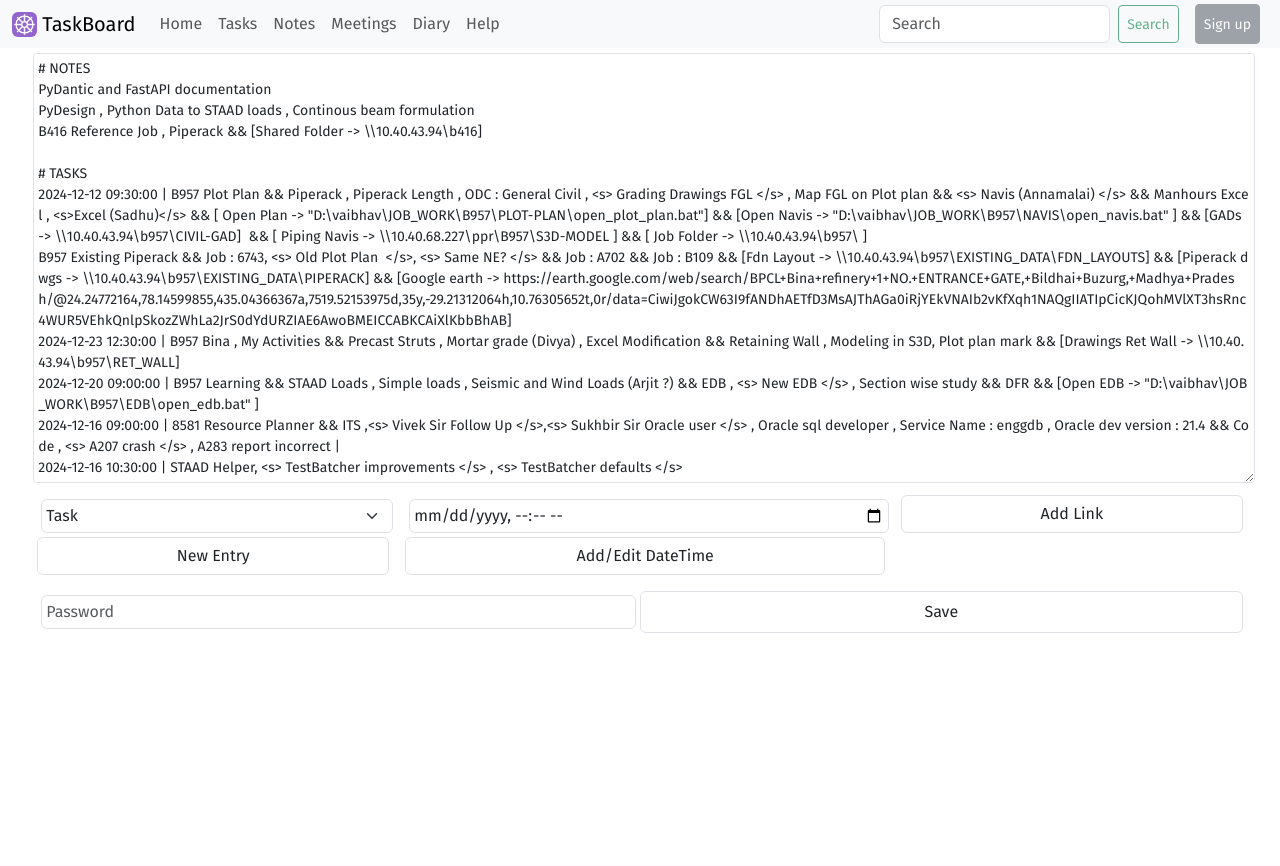
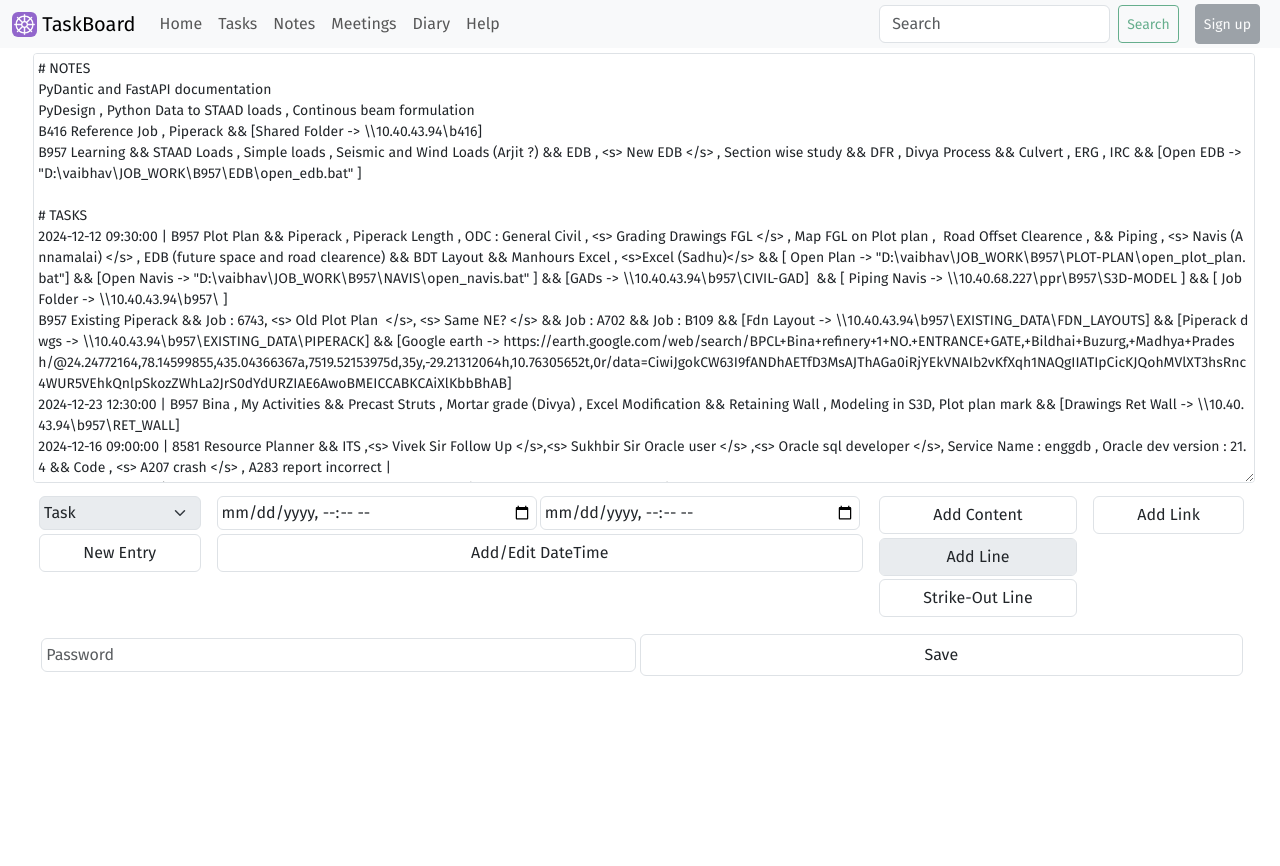
Before and after one commit to vsharma2430/TaskBoard, a FastAPI app: page /diary/ in a window 1280 px wide. Shown: the top 866 px of the page. Run offline with FastAPI, Linux system fonts and the light colour scheme; some libraries are stand-ins or nearby versions.

Commit message:
Diary entry part 4

```diff
--- a/diary.txt
+++ b/diary.txt
@@ -2,16 +2,17 @@
 PyDantic and FastAPI documentation
 PyDesign , Python Data to STAAD loads , Continous beam formulation
 B416 Reference Job , Piperack && [Shared Folder -> \\10.40.43.94\b416]
+B957 Learning && STAAD Loads , Simple loads , Seismic and Wind Loads (Arjit ?) && EDB , <s> New EDB </s> , Section wise study && DFR , Divya Process && Culvert , ERG , IRC && [Open EDB -> "D:\vaibhav\JOB_WORK\B957\EDB\open_edb.bat" ]
 
 # TASKS
-2024-12-12 09:30:00 | B957 Plot Plan && Piperack , Piperack Length , ODC : General Civil , <s> Grading Drawings FGL </s> , Map FGL on Plot plan && <s> Navis (Annamalai) </s> && Manhours Excel , <s>Excel (Sadhu)</s> && [ Open Plan -> "D:\vaibhav\JOB_WORK\B957\PLOT-PLAN\open_plot_plan.bat"] && [Open Navis -> "D:\vaibhav\JOB_WORK\B957\NAVIS\open_navis.bat" ] && [GADs -> \\10.40.43.94\b957\CIVIL-GAD]  && [ Piping Navis -> \\10.40.68.227\ppr\B957\S3D-MODEL ] && [ Job Folder -> \\10.40.43.94\b957\ ]
+2024-12-12 09:30:00 | B957 Plot Plan && Piperack , Piperack Length , ODC : General Civil , <s> Grading Drawings FGL </s> , Map FGL on Plot plan ,  Road Offset Clearence , && Piping , <s> Navis (Annamalai) </s> , EDB (future space and road clearence) && BDT Layout && Manhours Excel , <s>Excel (Sadhu)</s> && [ Open Plan -> "D:\vaibhav\JOB_WORK\B957\PLOT-PLAN\open_plot_plan.bat"] && [Open Navis -> "D:\vaibhav\JOB_WORK\B957\NAVIS\open_navis.bat" ] && [GADs -> \\10.40.43.94\b957\CIVIL-GAD]  && [ Piping Navis -> \\10.40.68.227\ppr\B957\S3D-MODEL ] && [ Job Folder -> \\10.40.43.94\b957\ ]
 B957 Existing Piperack && Job : 6743, <s> Old Plot Plan  </s>, <s> Same NE? </s> && Job : A702 && Job : B109 && [Fdn Layout -> \\10.40.43.94\b957\EXISTING_DATA\FDN_LAYOUTS] && [Piperack dwgs -> \\10.40.43.94\b957\EXISTING_DATA\PIPERACK] && [Google earth -> https://earth.google.com/web/search/BPCL+Bina+refinery+1+NO.+ENTRANCE+GATE,+Bildhai+Buzurg,+Madhya+Pradesh/@24.24772164,78.14599855,435.04366367a,7519.52153975d,35y,-29.21312064h,10.76305652t,0r/data=CiwiJgokCW63I9fANDhAETfD3MsAJThAGa0iRjYEkVNAIb2vKfXqh1NAQgIIATIpCicKJQohMVlXT3hsRnc4WUR5VEhkQnlpSkozZWhLa2JrS0dYdURZIAE6AwoBMEICCABKCAiXlKbbBhAB]
 2024-12-23 12:30:00 | B957 Bina , My Activities && Precast Struts , Mortar grade (Divya) , Excel Modification && Retaining Wall , Modeling in S3D, Plot plan mark && [Drawings Ret Wall -> \\10.40.43.94\b957\RET_WALL]
-2024-12-20 09:00:00 | B957 Learning && STAAD Loads , Simple loads , Seismic and Wind Loads (Arjit ?) && EDB , <s> New EDB </s> , Section wise study && DFR && [Open EDB -> "D:\vaibhav\JOB_WORK\B957\EDB\open_edb.bat" ]
-2024-12-16 09:00:00 | 8581 Resource Planner && ITS ,<s> Vivek Sir Follow Up </s>,<s> Sukhbir Sir Oracle user </s> , Oracle sql developer , Service Name : enggdb , Oracle dev version : 21.4 && Code , <s> A207 crash </s> , A283 report incorrect |
+2024-12-16 09:00:00 | 8581 Resource Planner && ITS ,<s> Vivek Sir Follow Up </s>,<s> Sukhbir Sir Oracle user </s> ,<s> Oracle sql developer </s>, Service Name : enggdb , Oracle dev version : 21.4 && Code , <s> A207 crash </s> , A283 report incorrect |
 2024-12-16 10:30:00 | STAAD Helper, <s> TestBatcher improvements </s> , <s> TestBatcher defaults </s>
 
 # EVENTS / MEETINGS
 2024-12-12 08:30:00 to 2024-12-13 17:00:00 | bauma CONEXPO INDIA , construction equiment && [Website link -> https://bcindia.com/en/ ] && [ Registration link -> https://bcindia.com/en/trade-fair/get-your-ticket/ ]
 2024-12-13 11:15:00 to 2024-12-13 12:30:00 | Nemestcheck RISA , Multicore processing , SP3D Integration , API documentation follow-up
-2024-12-19 15:45:00 to 2024-12-19 16:30:00 | B957 Plot Plan && Gen Civil , S Arvind Harish
+2024-12-19 15:45:00 to 2024-12-19 16:30:00 | B957 Plot Plan && Gen Civil ,<s> S Arvind Harish</s>
+2024-12-23 12:00:00 to 2024-12-23 15:00:00| 8581 Overhead && SP3D , <s> Candidate Interviews (7) </s>
--- a/server_app/main.py
+++ b/server_app/main.py
@@ -37,6 +37,7 @@ async def root(request: Request):
 async def root(request: Request):
     diary_context = 2
     diary = get_diary_context(diary_context)
+
     return templates.TemplateResponse(
         request=request,
         name=template_home,
--- a/templates/diary_data.html
+++ b/templates/diary_data.html
@@ -3,22 +3,31 @@
 
     <div class="d-flex flex-row">
         <div class="d-flex flex-fill flex-column m-1 p-1">
-            <select class="form-select m-1 p-1" aria-label="Bullet Type">
+            <select class="form-select p-1" aria-label="Bullet Type" style="margin: 0.1rem;" disabled>
                 <option value="1" selected>Task</option>
                 <option value="2">Event</option>
                 <option value="3">Note</option>
             </select>
 
-            <button onclick="moveCursorToEnd()" class="form-control" type="button" id="new_btnClick" class="btn btn-primary m-1 p-1" >New Entry</button>
+            <button onclick="moveCursorToEnd()" class="form-control" type="button" id="new_btnClick" class="btn btn-primary p-1" style="margin: 0.1rem;">New Entry</button>
+        </div>
+
+        <div class="d-flex flex-column m-1 p-1">
+            <div class="d-flex flex-row">
+                <input class="form-control p-1" type="datetime-local" id="new_start_datetime" style="margin: 0.1rem;width: 20rem;">
+                <input class="form-control p-1" type="datetime-local" id="new_end_datetime" style="margin: 0.1rem;width: 20rem;">
+            </div>
+        <button class="form-control" type="button" id="add_datetime" class="btn btn-primary m-1 p-1" style="margin: 0.1rem;">Add/Edit DateTime</button>
         </div>
 
         <div class="d-flex flex-fill flex-column m-1 p-1">
-            <input class="form-control m-1 p-1" type="datetime-local" id="new_datetime">
-            <button class="form-control" type="button" id="add_datetime" class="btn btn-primary m-1 p-1" >Add/Edit DateTime</button>
+            <button class="form-control" type="button" id="add_note" class="btn btn-primary p-1" style="margin: 0.1rem;">Add Content</button>
+            <button class="form-control" type="button" id="add_line" class="btn btn-primary p-1" style="margin: 0.1rem;" disabled>Add Line</button>
+            <button class="form-control" type="button" id="strike_out_line" class="btn btn-primary p-1" style="margin: 0.1rem;">Strike-Out Line</button>
         </div>
 
         <div class="d-flex flex-fill flex-column m-1 p-1">
-            <button class="form-control" type="button" id="add_link" class="btn btn-primary m-1 p-1" >Add Link</button>
+            <button class="form-control" type="button" id="add_link" class="btn btn-primary p-1" style="margin: 0.1rem;">Add Link</button>
         </div>
     </div>
 
@@ -77,6 +86,11 @@
         el.value = val.slice(0, sel.start) + text + val.slice(sel.end);
     }
 
+    function getSelectedText(el) {
+        var sel = getInputSelection(el), val = el.value;
+        return val.slice(sel.start,sel.end);
+    }
+
     $(document).on('click', '#btnClick', function(){
         $.ajax({
         url: '/diary/update/',
@@ -101,14 +115,23 @@
         return data.toLocaleString('en-US', {minimumIntegerDigits: 2, useGrouping:false});
     }
 
-    Date.prototype.mydt = function(){return this.getFullYear() + '-' + min2Digits(this.getMonth()) + '-' + min2Digits(this.getDate()) + ' '
+    Date.prototype.mydt = function(){return this.getFullYear() + '-' + min2Digits(this.getMonth()+1) + '-' + min2Digits(this.getDate()) + ' '
         + min2Digits(this.getHours()) + ':' + min2Digits(this.getMinutes()) + ':' + min2Digits(this.getSeconds())
     };
 
     $(document).ready(function() {
         $('#add_datetime').click(function(){
 
-        var new_date = new Date($('#new_datetime').val()).mydt();
+        start_selected_date = $('#new_start_datetime').val()
+        end_selected_date = $('#new_end_datetime').val()
+
+        if(start_selected_date == '')
+            start_selected_date = new Date()
+
+        var new_date = new Date(start_selected_date).mydt();
+
+        if(end_selected_date != '')
+            new_date = new_date + ' to ' + new Date(end_selected_date).mydt();
 
         if(getSelection().toString() != '')
         {
@@ -123,19 +146,43 @@
 
     })});
 
+    sample_link = '[link name -> link address]';
+
     $(document).ready(function() {
         $('#add_link').click(function(){
-            link_data = '[link name -> link address]';
             if(getSelection().toString() != '')
             {
                 var el = document.getElementById("diary_textarea");
-                replaceSelectedText(el, link_data);
+                replaceSelectedText(el, sample_link);
             }
             else
             {
-                text = $('textarea#diary_textarea').val() + ' | ' + link_data + ' | ';
+                text = $('textarea#diary_textarea').val() + ' && ' + sample_link;
                 $('textarea#diary_textarea').val(text);
             }
     })});
 
+    sample_note = 'job code(4 digits) job description (optional) && main topic 1 , point 11 , point 12 && main topic 2 , point 21 , point 22'
+
+    $(document).ready(function() {
+        $('#add_note').click(function(){
+            if(getSelection().toString() != '')
+            {
+                var el = document.getElementById("diary_textarea");
+                replaceSelectedText(el, sample_note);
+            }
+            else
+            {
+                text = $('textarea#diary_textarea').val() + ' | ' + sample_note ;
+                $('textarea#diary_textarea').val(text);
+            }
+    })});
+
+    $(document).ready(function() {
+        $('#strike_out_line').click(function(){
+        var el = document.getElementById("diary_textarea");
+        selected_text = getSelectedText(el);
+        replaceSelectedText(el ,'<s>' + selected_text + '</s>');
+    })});
+
 </script>
```
Also changed, not shown: templates/help_data.html (+4 -4 lines).
